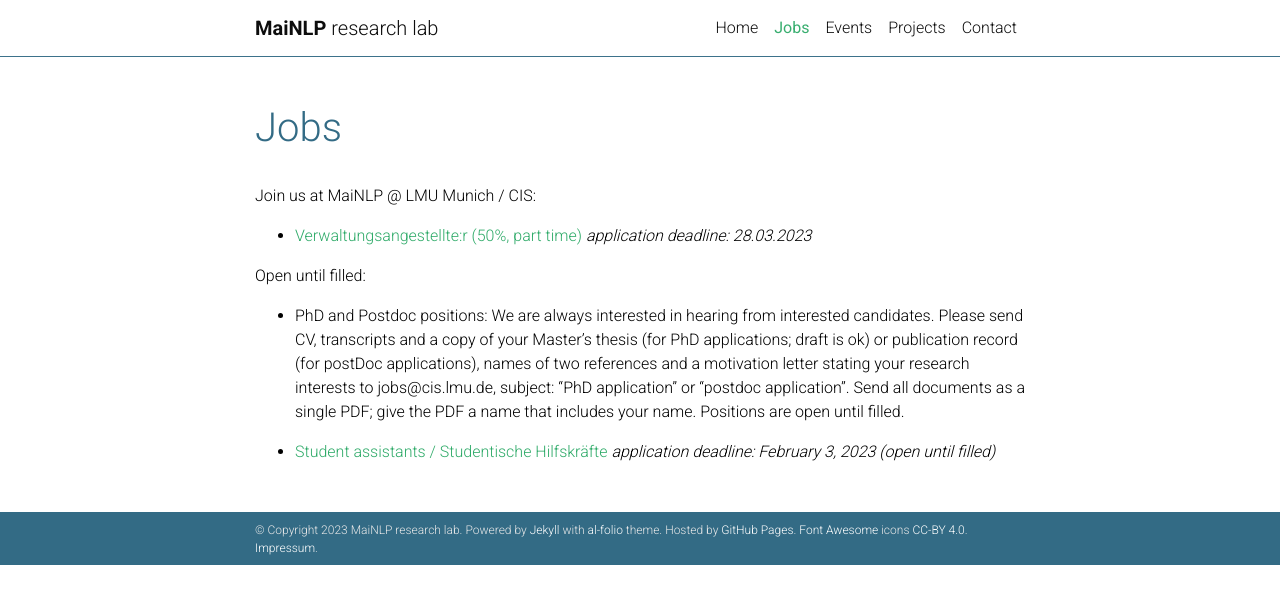
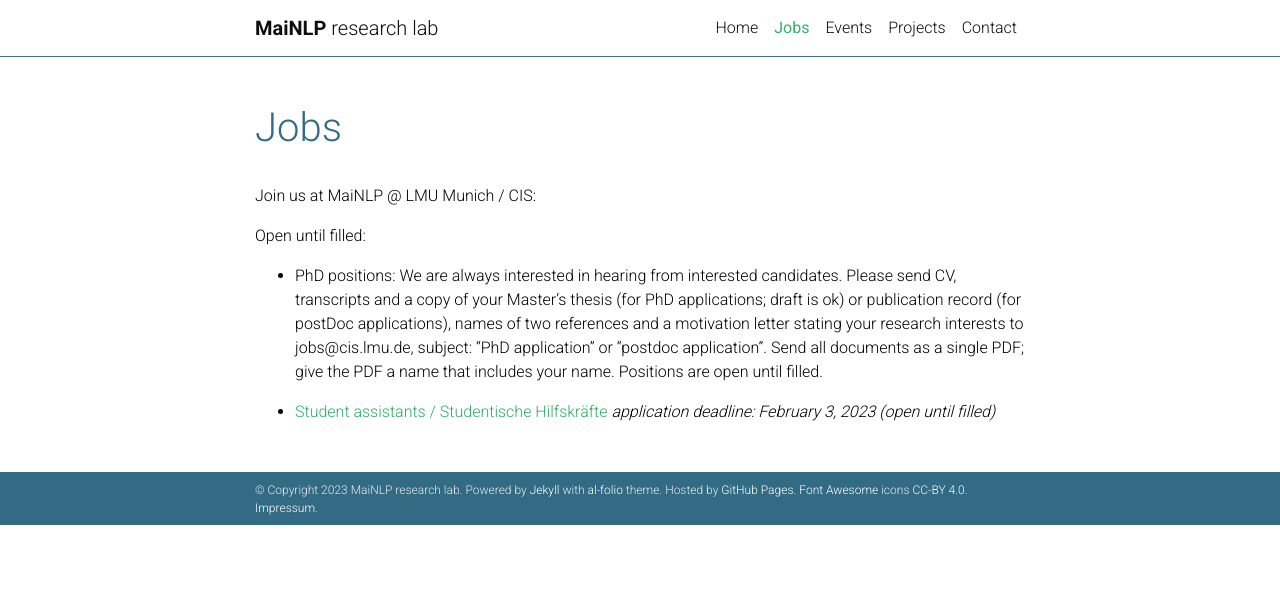
Before and after one commit to mainlp/mainlp.github.io, a Jekyll site: the page built from _pages/jobs.md, in a window 1280 px wide. Shown: the top 604 px of the page. Built offline with Jekyll 4.4.1, drawn with Linux system fonts in a browser that asks for light colours; comment, search, counter and statistics services are not loaded; a style sheet for code colours, icons or effects is not loaded.

Commit message:
Update jobs.md

```diff
--- a/_pages/jobs.md
+++ b/_pages/jobs.md
@@ -9,9 +9,8 @@ nav_order: 4
 
 Join us at MaiNLP @ LMU Munich / CIS:
 
-- [Verwaltungsangestellte:r (50%, part time)](https://job-portal.lmu.de/jobposting/7f056e2028e23d3de0c6d658fedae33f0c2a1ff50) *application deadline: 28.03.2023*
 
 Open until filled:
-- PhD and Postdoc positions: We are always interested in hearing from interested candidates. Please send CV, transcripts and a copy of your Master's thesis (for PhD applications; draft is ok) or publication record (for postDoc applications), names of two references and a motivation letter stating your research interests to jobs@cis.lmu.de, subject: "PhD application" or "postdoc application". Send all documents as a single PDF; give the PDF a name that includes your name. Positions are open until filled.
+- PhD positions: We are always interested in hearing from interested candidates. Please send CV, transcripts and a copy of your Master's thesis (for PhD applications; draft is ok) or publication record (for postDoc applications), names of two references and a motivation letter stating your research interests to jobs@cis.lmu.de, subject: "PhD application" or "postdoc application". Send all documents as a single PDF; give the PDF a name that includes your name. Positions are open until filled.
 
 - [Student assistants / Studentische Hilfskräfte](content/Studentische_Hilfskraft.pdf) *application deadline: February 3, 2023 (open until filled)*
```
